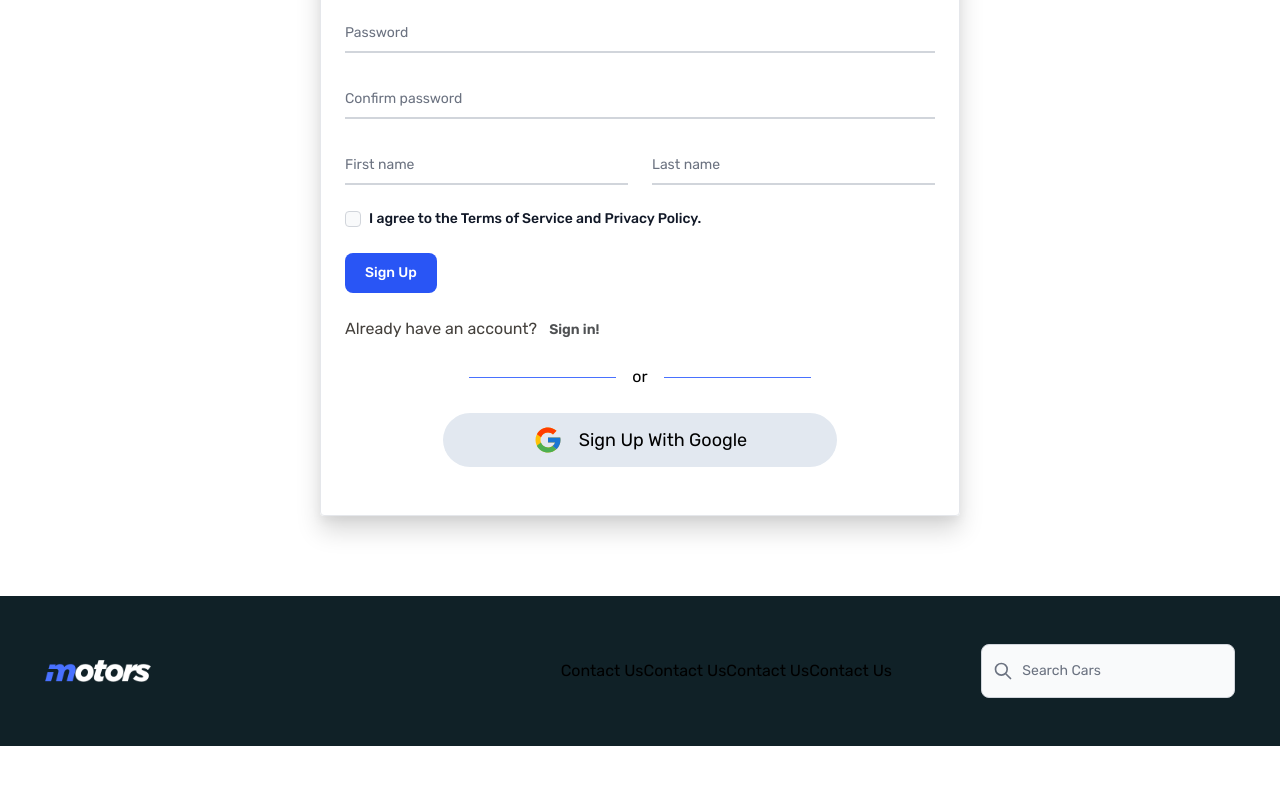
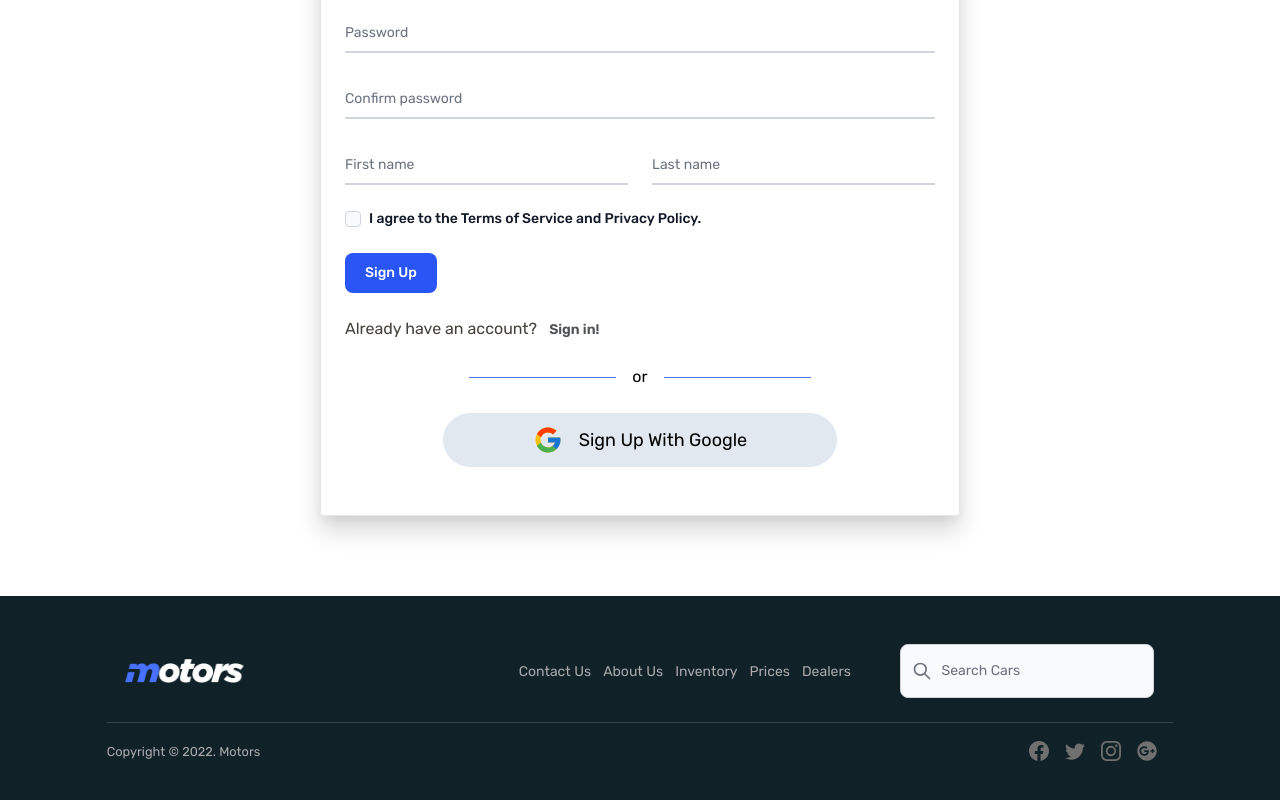
Before and after one commit to NishatFariza/motors-car-client, a React (Create React App) app: page /signUp in a window 1280 px wide. Shown: the part 340-1140 px from the top of the page. Before the commit the page ends 1086 px from the top, so only its background shows below. Built offline with nearby package versions, Linux system fonts and the light colour scheme.

Commit message:
footer style added

```diff
--- a/src/pages/Shared/Footer/Footer.css
+++ b/src/pages/Shared/Footer/Footer.css
@@ -0,0 +1,12 @@
+.footer-text{
+    color:#aaa;
+}
+.footer-divider{
+    border-bottom:1px solid rgba(117, 117, 117, 0.411) ;
+}
+.footer-icon{
+    color:rgb(112, 112, 112);
+}
+.footer-icon:hover{
+    color:rgb(219, 218, 218);
+}
--- a/src/pages/Shared/Footer/Footer.jsx
+++ b/src/pages/Shared/Footer/Footer.jsx
@@ -1,22 +1,53 @@
 import React from "react";
-import { Link } from "react-router-dom";
 import footerLogo from "../../../images/logo.png";
+import "./Footer.css";
+import { BsFacebook } from "react-icons/bs";
+import { BsTwitter } from "react-icons/bs";
+import { BsInstagram } from "react-icons/bs";
+import { FaGooglePlus } from "react-icons/fa";
 
 const Footer = () => {
+  const today = new Date();
+  const year = today.getFullYear();
   return (
     <footer className="shared-bg py-12">
-      <div className="mx-auto container flex justify-around items-center">
+      <div className="w-10/12 mx-auto container flex justify-around items-center footer-divider pb-6">
         <div className="w-4/12">
-          <img className="w-3/12" src={footerLogo} alt="" />
+          <img className="w-4/12" src={footerLogo} alt="" />
         </div>
         <div>
-          <a href="">Contact Us</a>
-          <a href="">Contact Us</a>
-          <a href="">Contact Us</a>
-          <a href="">Contact Us</a>
+          <a
+            className="footer-text duration-500 text-sm mr-3 hover:text-white"
+            href=""
+          >
+            Contact Us
+          </a>
+          <a
+            className="footer-text duration-500 text-sm mr-3 hover:text-white"
+            href=""
+          >
+            About Us
+          </a>
+          <a
+            className="footer-text duration-500 text-sm mr-3 hover:text-white"
+            href=""
+          >
+            Inventory
+          </a>
+          <a
+            className="footer-text duration-500 text-sm mr-3 hover:text-white"
+            href=""
+          >
+            Prices
+          </a>
+          <a
+            className="footer-text duration-500 text-sm mr-3 hover:text-white"
+            href=""
+          >
+            Dealers
+          </a>
         </div>
         <div>
-          <form>
           <label
             for="default-search"
             class="mb-2 text-sm font-medium text-gray-900 sr-only dark:text-gray-300"
@@ -48,7 +79,17 @@ const Footer = () => {
               required=""
             />
           </div>
-          </form>
+        </div>
+      </div>
+      <div className="w-10/12 mx-auto container flex justify-between items-center pb-4 mt-4">
+        <div className="w-4/12">
+          <small className="footer-text">Copyright &copy; {year}. Motors</small>
+        </div>
+        <div className="flex">
+          <BsFacebook className="mr-4 text-xl footer-icon duration-500 cursor-pointer" />
+          <BsTwitter className="mr-4 text-xl footer-icon duration-500 cursor-pointer" />
+          <BsInstagram className="mr-4 text-xl footer-icon duration-500 cursor-pointer" />
+          <FaGooglePlus className="mr-4 text-xl footer-icon duration-500 cursor-pointer" />
         </div>
       </div>
     </footer>
```
Lines whose indentation alone changed are shown as unchanged.
